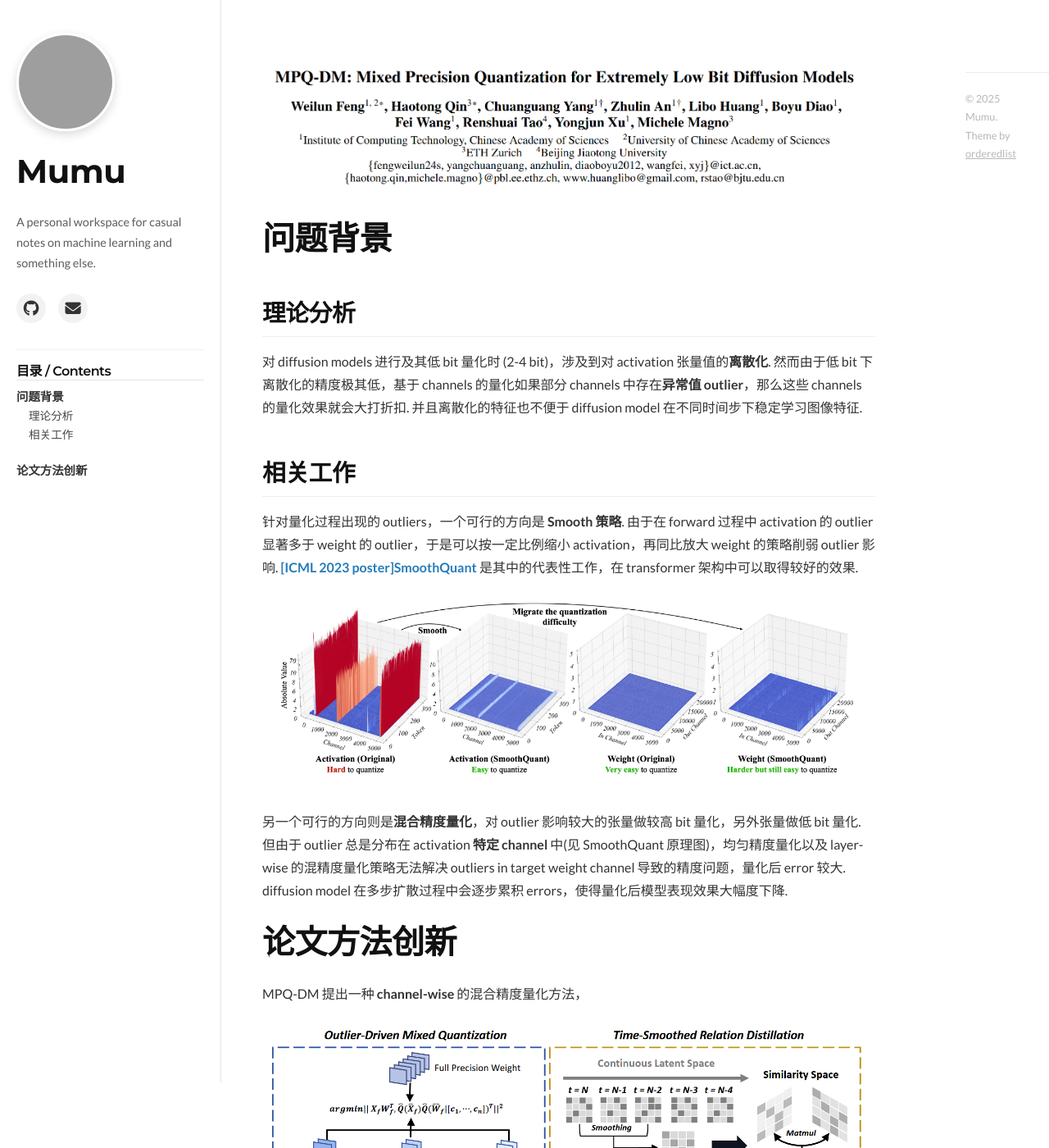
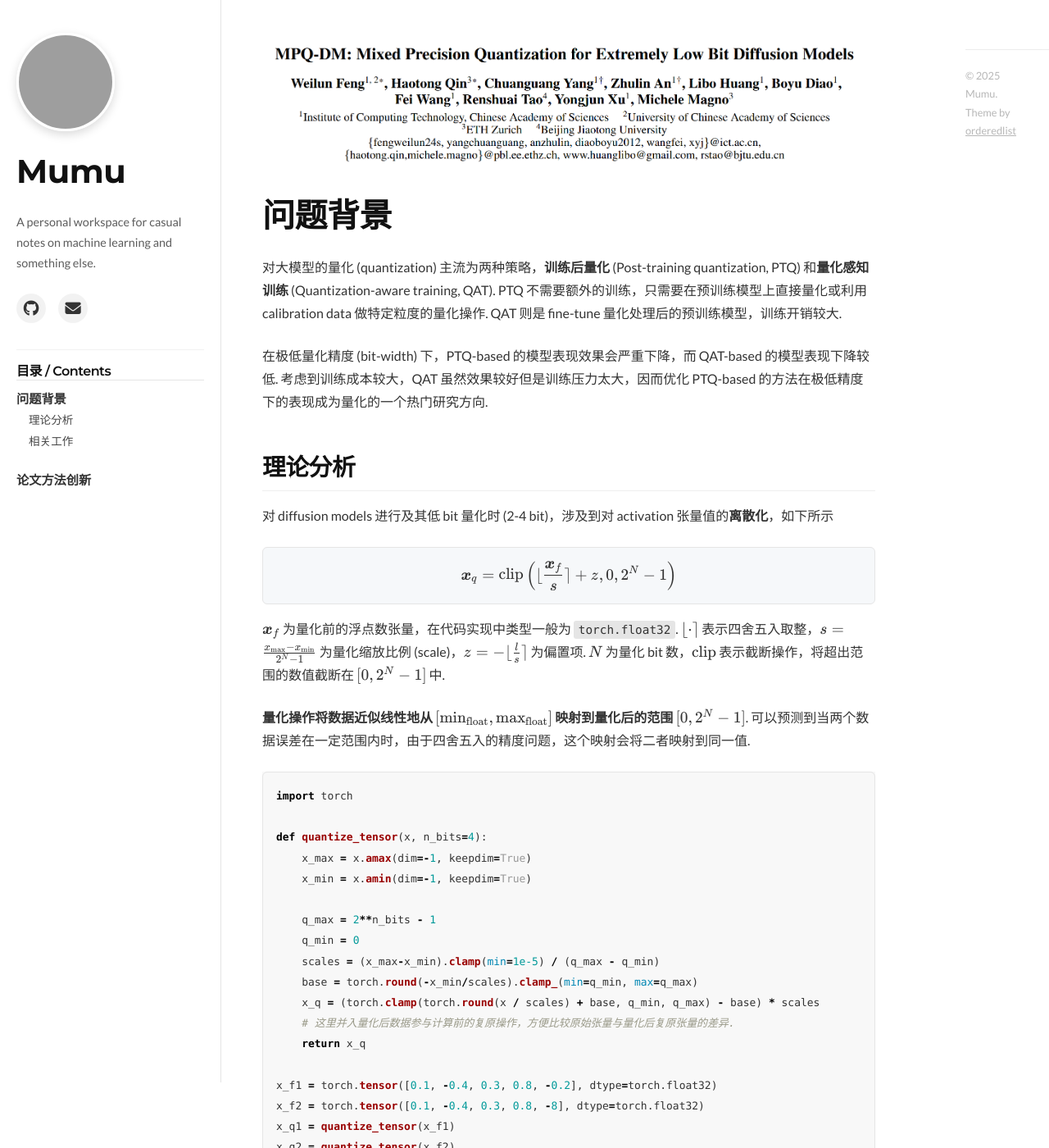
Before and after one commit to illusionsin30/illusionsin30.github.io, a Jekyll site: the page built from docs/articles/MPQ-DM.md, in a window 1280 px wide and 1400 px high. Shown: the whole window at 82% size. Built offline with Jekyll 4.4.1, drawn with Linux system fonts in a browser that asks for light colours; some of the changed text lies outside the part shown; grey boxes are pictures that could not be loaded.

Commit message:
update: MPQ-DM theory part.

````diff
--- a/_layouts/default.html
+++ b/_layouts/default.html
@@ -98,8 +98,7 @@
     </div>
 
     <script src="{{ "/assets/js/scale.fix.js" | relative_url }}"></script>
-
-    <!-- 【新增】目录搬运脚本 -->
+  <!-- 【修改版】目录搬运脚本 -->
   <script>
     document.addEventListener("DOMContentLoaded", function() {
       // 1. 找到 Jekyll 在正文中生成的目录
@@ -107,8 +106,9 @@
       // 2. 找到侧边栏容器
       var sidebarContainer = document.getElementById("sidebar-toc");
 
-        // 3. 如果两者都存在，则移动
-        if (originalToc && sidebarContainer) {
+      // 3. 只有在电脑端 (宽度 > 768px) 且两个元素都存在时，才进行搬运
+      if (originalToc && sidebarContainer && window.innerWidth > 768) {
+
         // 创建一个标题
         var tocTitle = document.createElement("h3");
         tocTitle.innerText = "目录 / Contents";
--- a/assets/css/style.scss
+++ b/assets/css/style.scss
@@ -211,83 +211,125 @@ footer a {
   color: inherit;
   text-decoration: underline;
 }
+/* =========================================
+   5. 侧边栏目录样式 (重写 - 手机/电脑分流)
+   ========================================= */
 
-/* =========================================
-   5. 侧边栏目录样式 (重写)
-   ========================================= */
+/* --- 1. 手机端 (默认样式) --- */
+/* 在手机上，目录应该是一个显眼的方框，保留列表样式 */
+#markdown-toc {
+  background: #f8f9fa;
+  border: 1px solid #e1e4e8;
+  border-radius: 6px;
+  padding: 1rem 1rem 1rem 2rem; /* 左侧留出空间给黑点 */
+  margin-bottom: 2rem;
+  list-style: disc; /* 恢复黑点 */
+}
+
+#markdown-toc li {
+  font-size: 0.95rem;
+  line-height: 1.6;
+}
+
+#markdown-toc ul {
+  padding-left: 20px; /* 二级目录缩进 */
+  list-style: circle; /* 二级目录空心圆点 */
+}
+
+/* 去掉 Jekyll 自动生成的 "目录" 伪类文字 */
+#markdown-toc::before {
+  content: none;
+}
+
+/* --- 2. 电脑端 (侧边栏样式) --- */
+@media (min-width: 768px) {
 
   /* 侧边栏容器 */
   .sidebar-toc {
     margin-top: 2rem;
     padding-top: 1rem;
-  border-top: 1px solid rgba(0,0,0,0.05); /* 顶部淡淡的分割线 */
+    border-top: 1px solid rgba(0,0,0,0.05);
     font-size: 0.9rem;
     text-align: left;
+    display: block; /* 确保显示 */
   }
 
-/* 隐藏正文中的 "目录" 自动生成的标题 (如果脚本还没搬运) */
-/* Jekyll 默认生成的 ID */
-#markdown-toc {
-  list-style: none; /* 去掉黑点 */
-  padding-left: 0;
+  /* 这里的样式只在目录被 JS 搬运到侧边栏后生效 */
+  .sidebar-toc #markdown-toc {
+    background: transparent; /* 去掉背景色 */
+    border: none;            /* 去掉边框 */
+    padding: 0;              /* 去掉内边距 */
     margin: 0;
-  background: transparent; /* 侧边栏不需要背景色 */
-  border: none;            /* 侧边栏不需要边框 */
-  box-shadow: none;        /* 侧边栏不需要阴影 */
-  max-width: 100%;
-}
-
-/* 去掉之前的伪类标题 content */
-#markdown-toc::before {
-  content: none;
+    list-style: none;        /* 去掉黑点 */
+    box-shadow: none;
   }
 
   /* 第一级列表项 (H1/H2) */
-#markdown-toc > li {
+  .sidebar-toc #markdown-toc > li {
     margin-bottom: 8px;
-  line-height: 1.4;
     font-weight: 600;
+    list-style: none; /* 确保无黑点 */
   }
 
-/* 子列表 (H3/H4) - 缩进 */
-#markdown-toc ul {
-  list-style: none;
-  padding-left: 15px; /* 缩进 */
+  /* 子列表 (H3/H4) */
+  .sidebar-toc #markdown-toc ul {
+    padding-left: 15px;
     margin-top: 4px;
+    list-style: none; /* 确保无黑点 */
   }
 
-#markdown-toc ul li {
-  font-weight: 400; /* 子标题字体变细 */
+  .sidebar-toc #markdown-toc ul li {
+    font-weight: 400;
     font-size: 0.85rem;
     margin-bottom: 4px;
     opacity: 0.9;
   }
 
-/* 链接样式 */
-#markdown-toc a {
+  /* 链接交互 */
+  .sidebar-toc #markdown-toc a {
     text-decoration: none;
     color: var(--text-color, #555);
-  display: block; /* 增加点击区域 */
+    display: block;
     transition: color 0.2s;
-  border: none;
   }
 
-#markdown-toc a:hover {
+  .sidebar-toc #markdown-toc a:hover {
     color: var(--link-color, #267CB9);
-  text-decoration: none;
-  border: none;
+  }
 }
 
-/* 手机端隐藏侧边栏目录 (屏幕窄的时候不需要) */
+/* --- 3. 手机端隐藏侧边栏容器 --- */
 @media (max-width: 768px) {
   .sidebar-toc {
-    display: none;
+    display: none !important;
+  }
 }
 
-  /* 在手机端，如果 JS 还没执行，目录还在正文里，我们希望它显示得正常一点 */
-  #markdown-toc {
-    background: #f8f9fa;
-    padding: 1rem;
-    border: 1px solid #eee;
+/* =========================================
+   6. Skip to Content (无障碍链接样式修正)
+   ========================================= */
+
+.skip-to-content {
+  position: absolute;
+  top: -9999px;
+  left: -9999px;
+  width: 1px;
+  height: 1px;
+  overflow: hidden;
+  z-index: 9999;
 }
+
+/* 当使用键盘 Tab 选中时显示 (可选，为了更好的无障碍体验) */
+.skip-to-content:focus {
+  top: 10px;
+  left: 10px;
+  width: auto;
+  height: auto;
+  background-color: #267CB9;
+  color: #fff;
+  padding: 10px 20px;
+  border-radius: 4px;
+  text-decoration: none;
+  font-weight: bold;
+  box-shadow: 0 4px 12px rgba(0,0,0,0.2);
 }
--- a/docs/articles/MPQ-DM.md
+++ b/docs/articles/MPQ-DM.md
@@ -11,8 +11,47 @@ permalink: /docs/MPQ-DM
 
 # 问题背景
 
+对大模型的量化 (quantization) 主流为两种策略，**训练后量化** (Post-training quantization, PTQ) 和**量化感知训练** (Quantization-aware training, QAT). PTQ 不需要额外的训练，只需要在预训练模型上直接量化或利用 calibration data 做特定粒度的量化操作. QAT 则是 fine-tune 量化处理后的预训练模型，训练开销较大.
+
+在极低量化精度 (bit-width) 下，PTQ-based 的模型表现效果会严重下降，而 QAT-based 的模型表现下降较低. 考虑到训练成本较大，QAT 虽然效果较好但是训练压力太大，因而优化 PTQ-based 的方法在极低精度下的表现成为量化的一个热门研究方向.
+
 ## 理论分析
-对 diffusion models 进行及其低 bit 量化时 (2-4 bit)，涉及到对 activation 张量值的**离散化**. 然而由于低 bit 下离散化的精度极其低，基于 channels 的量化如果部分 channels 中存在**异常值 outlier**，那么这些 channels 的量化效果就会大打折扣. 并且离散化的特征也不便于 diffusion model 在不同时间步下稳定学习图像特征.
+
+对 diffusion models 进行及其低 bit 量化时 (2-4 bit)，涉及到对 activation 张量值的**离散化**，如下所示
+
+$$
+    \bm{x}_q = \mathrm{clip}\left( \lfloor \frac{\bm{x}_f}{s} \rceil + z, 0, 2^N - 1 \right)
+$$
+
+$\bm{x}_f$ 为量化前的浮点数张量，在代码实现中类型一般为 `torch.float32`.  $\lfloor \cdot \rceil$ 表示四舍五入取整，$s = \frac{x\_{\max} - x\_{\min}}{2^N-1}$ 为量化缩放比例 (scale)，$z = - \lfloor \frac{l}{s} \rceil$ 为偏置项. $N$ 为量化 bit 数，$\mathrm{clip}$ 表示截断操作，将超出范围的数值截断在 $[0, 2^N -1]$ 中.
+
+**量化操作将数据近似线性地从 $[\mathrm{min\_{float}}, \mathrm{max\_{float}}]$ 映射到量化后的范围 $[0, 2^N - 1]$**. 可以预测到当两个数据误差在一定范围内时，由于四舍五入的精度问题，这个映射会将二者映射到同一值.
+
+```python
+import torch
+
+def quantize_tensor(x, n_bits=4):
+    x_max = x.amax(dim=-1, keepdim=True)
+    x_min = x.amin(dim=-1, keepdim=True)
+
+    q_max = 2**n_bits - 1
+    q_min = 0
+    scales = (x_max-x_min).clamp(min=1e-5) / (q_max - q_min)
+    base = torch.round(-x_min/scales).clamp_(min=q_min, max=q_max)
+    x_q = (torch.clamp(torch.round(x / scales) + base, q_min, q_max) - base) * scales
+    # 这里并入量化后数据参与计算前的复原操作，方便比较原始张量与量化后复原张量的差异.
+    return x_q
+
+x_f1 = torch.tensor([0.1, -0.4, 0.3, 0.8, -0.2], dtype=torch.float32)
+x_f2 = torch.tensor([0.1, -0.4, 0.3, 0.8, -8], dtype=torch.float32)
+x_q1 = quantize_tensor(x_f1)
+x_q2 = quantize_tensor(x_f2)
+print(f'x_q1: {x_q1}\nx_q2: {x_q2}')
+# x_q1: tensor([ 0.0800, -0.4000,  0.3200,  0.8000, -0.1600])
+# x_q2: tensor([ 0.0000, -0.5867,  0.5867,  0.5867, -8.2133])
+```
+
+低 bit 下离散化的精度极其低，基于 channels 的量化如果部分 channels 中存在**异常值 outlier**，那么这些 channels 的量化效果就会大打折扣. 并且离散化的特征也不便于 diffusion model 在不同时间步下稳定学习图像特征.
 
 ## 相关工作
 
@@ -20,9 +59,9 @@ permalink: /docs/MPQ-DM
 
 ![smoothquant](../images/smoothexp.png)
 
-另一个可行的方向则是**混合精度量化**，对 outlier 影响较大的张量做较高 bit 量化，另外张量做低 bit 量化. 但由于 outlier 总是分布在 activation **特定 channel** 中(见 SmoothQuant 原理图)，均匀精度量化以及 layer-wise 的混精度量化策略无法解决 outliers in target weight channel 导致的精度问题，量化后 error 较大. diffusion model 在多步扩散过程中会逐步累积 errors，使得量化后模型表现效果大幅度下降.
+另一个可行的方向则是**混合精度量化**，对 outlier 影响较大的张量做较高 bit 量化，另外张量做低 bit 量化. 但由于 outlier 总是分布在 activation **特定 channel** 中(见 SmoothQuant 原理图)，均匀精度量化以及 layer-wise 的混精度量化策略无法解决 outliers in target weight channel 导致的精度问题，量化后 error 较大. diffusion model 在多步扩散过程中会逐步累积 errors，使得量化后模型表现效果大幅度下降. MPQ-DM 即在这条赛道上开展的工作.
 
 # 论文方法创新
-MPQ-DM 提出一种 **channel-wise** 的混合精度量化方法，
+MPQ-DM 提出一种 **channel-wise** 的混合精度量化方法，主要分为两个部分，**基于异常值的混合精度量化** (Outlier Driven Mixed Quantization, OMD) 和 **时间平滑相关性蒸馏** (Time Smoothed Relation Distillation, TRD).
 
 ![Method](../images/MPQ-DM-method.png)
````
Also changed, not shown: index.md (+2 -1 lines). Lines whose indentation alone changed are shown as unchanged.
